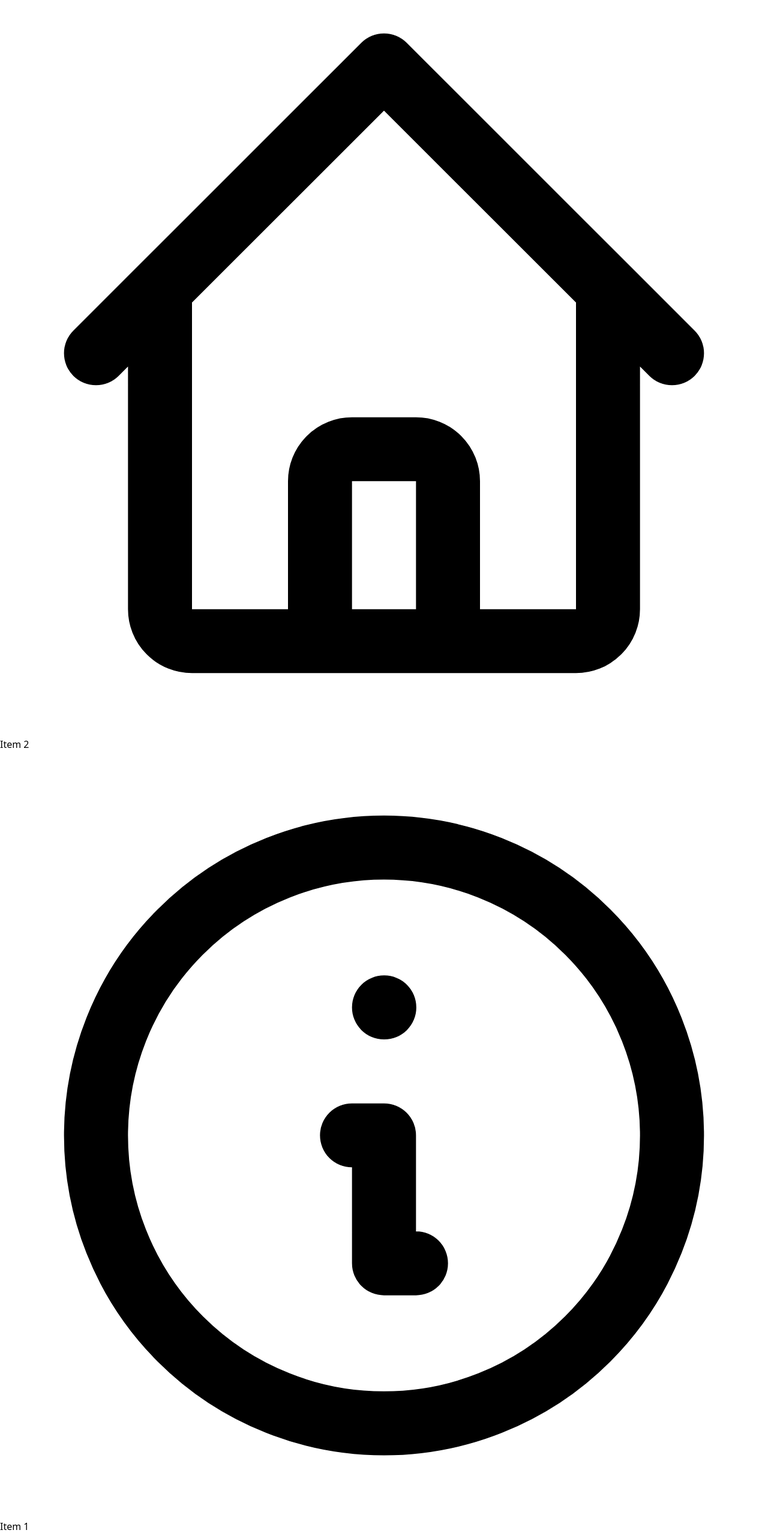
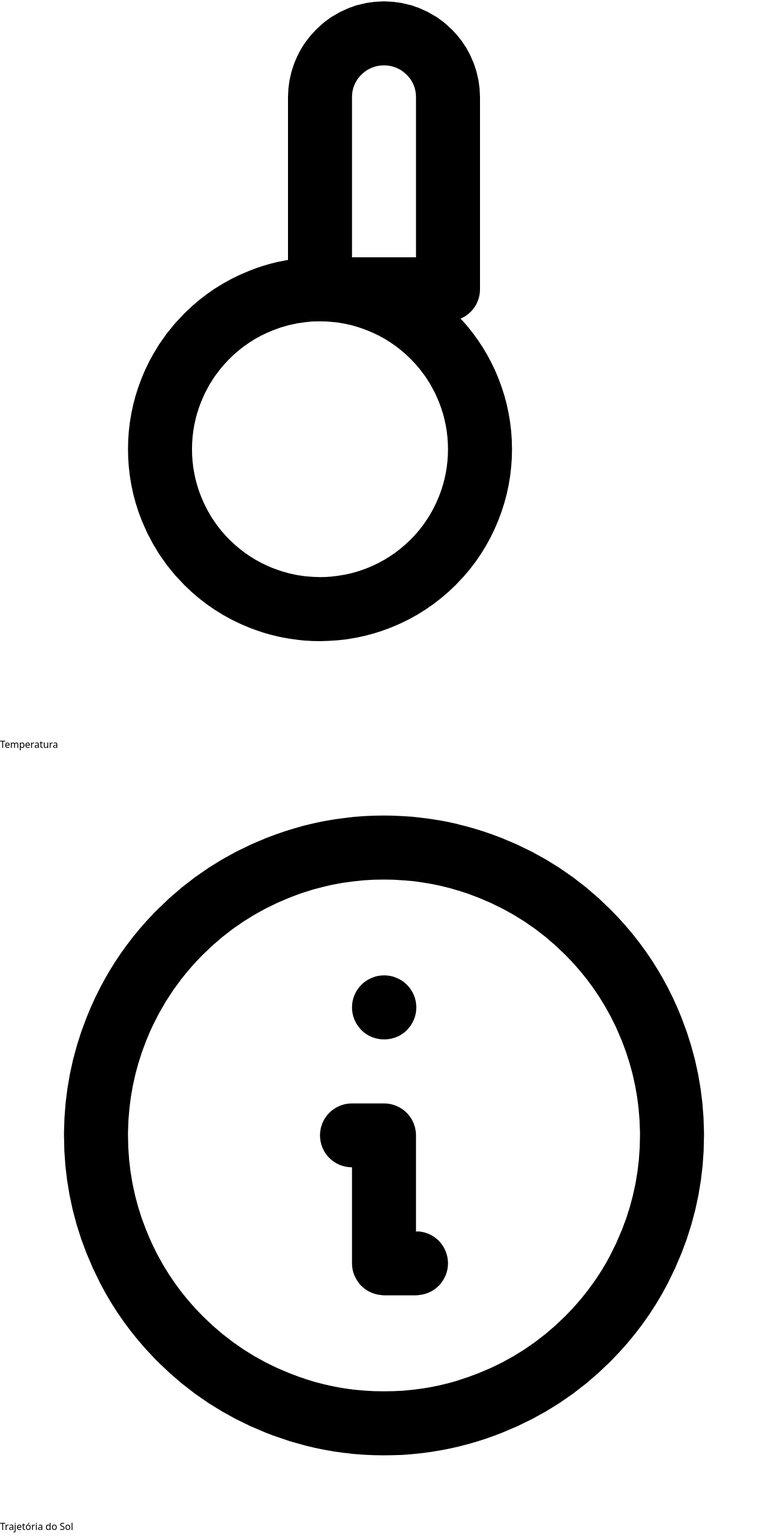
Before and after one commit to AlexandreMahumane/magueze_frontend, a React (Vite) app: page / in a window 1280 px wide. Shown: the part 147-2713 px from the top of the page at 60% size. Built offline with nearby package versions, Linux system fonts and the light colour scheme.

Commit message:
Upgrade do sidebar

```diff
--- a/src/components/sidebar.jsx
+++ b/src/components/sidebar.jsx
@@ -1,16 +1,15 @@
-// src/components/Sidebar.jsx
 import React from 'react';
 import { Link } from 'react-router-dom';
 
 const Sidebar = () => {
   return (
-    <div className="w-56 h-screen bg-base-200 p-4">
-      <ul className="menu bg-base-200 rounded-box w-full">
-        <li>
-          <Link to="/page1" className="flex items-center space-x-2">
+    <div className="w-56 h-screen bg-gradient-to-b from-blue-800 to-blue-500 p-4 shadow-lg">
+      <ul className="menu bg-transparent rounded-box w-full text-white">
+        <li className="mb-4">
+          <Link to="/page1" className="flex items-center space-x-3 hover:bg-blue-700 p-2 rounded-lg transition-colors duration-300">
             <svg
               xmlns="http://www.w3.org/2000/svg"
-              className="h-5 w-5"
+              className="h-7 w-7"
               fill="none"
               viewBox="0 0 24 24"
               stroke="currentColor"
@@ -19,17 +18,17 @@ const Sidebar = () => {
                 strokeLinecap="round"
                 strokeLinejoin="round"
                 strokeWidth="2"
-                d="M3 12l2-2m0 0l7-7 7 7M5 10v10a1 1 0 001 1h3m10-11l2 2m-2-2v10a1 1 0 01-1 1h-3m-6 0a1 1 0 001-1v-4a1 1 0 011-1h2a1 1 0 011 1v4a1 1 0 001 1m-6 0h6"
+                d="M14 10V4a2 2 0 10-4 0v6a5 5 0 105 5 5 5 0 00-5-5z"
               />
             </svg>
-            <span>Item 2</span>
+            <span className="text-lg font-medium">Temperatura</span>
           </Link>
         </li>
-        <li>
-          <Link to="/page2" className="flex items-center space-x-2">
+        <li className="mb-4">
+          <Link to="/page2" className="flex items-center space-x-3 hover:bg-blue-700 p-2 rounded-lg transition-colors duration-300">
             <svg
               xmlns="http://www.w3.org/2000/svg"
-              className="h-5 w-5"
+              className="h-7 w-7"
               fill="none"
               viewBox="0 0 24 24"
               stroke="currentColor"
@@ -41,14 +40,14 @@ const Sidebar = () => {
                 d="M13 16h-1v-4h-1m1-4h.01M21 12a9 9 0 11-18 0 9 9 0 0118 0z"
               />
             </svg>
-            <span>Item 1</span>
+            <span className="text-lg font-medium">Trajetória do Sol</span>
           </Link>
         </li>
         <li>
-          <Link to="/page3" className="flex items-center space-x-2">
+          <Link to="/page3" className="flex items-center space-x-3 hover:bg-blue-700 p-2 rounded-lg transition-colors duration-300">
             <svg
               xmlns="http://www.w3.org/2000/svg"
-              className="h-5 w-5"
+              className="h-7 w-7"
               fill="none"
               viewBox="0 0 24 24"
               stroke="currentColor"
@@ -60,7 +59,7 @@ const Sidebar = () => {
                 d="M9 19v-6a2 2 0 00-2-2H5a2 2 0 00-2 2v6a2 2 0 002 2h2a2 2 0 002-2zm0 0V9a2 2 0 012-2h2a2 2 0 012 2v10m-6 0a2 2 0 002 2h2a2 2 0 002-2m0 0V5a2 2 0 012-2h2a2 2 0 012 2v14a2 2 0 01-2 2h-2a2 2 0 01-2-2z"
               />
             </svg>
-            <span>Item 3</span>
+            <span className="text-lg font-medium">Velocidade do Vento</span>
           </Link>
         </li>
       </ul>
```
